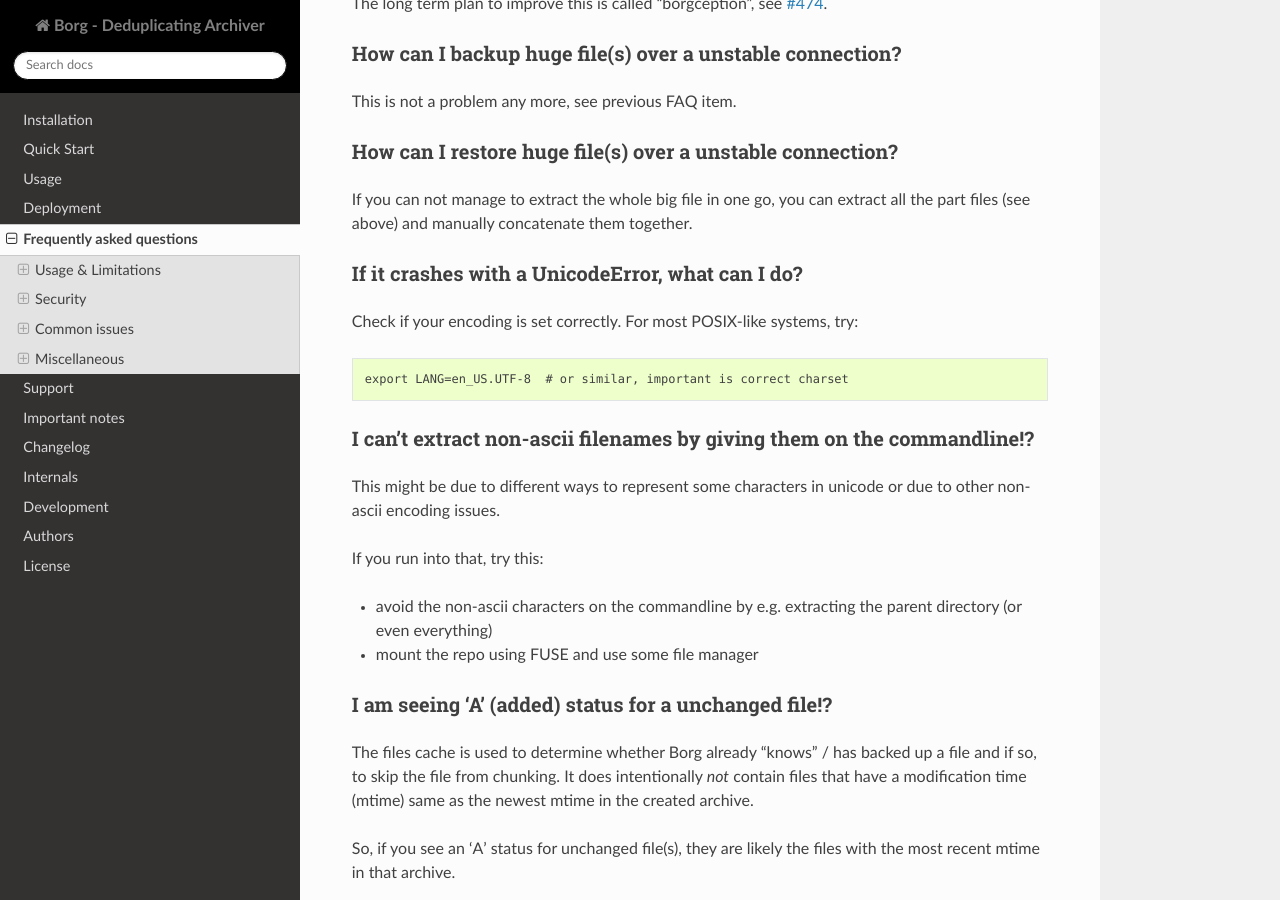
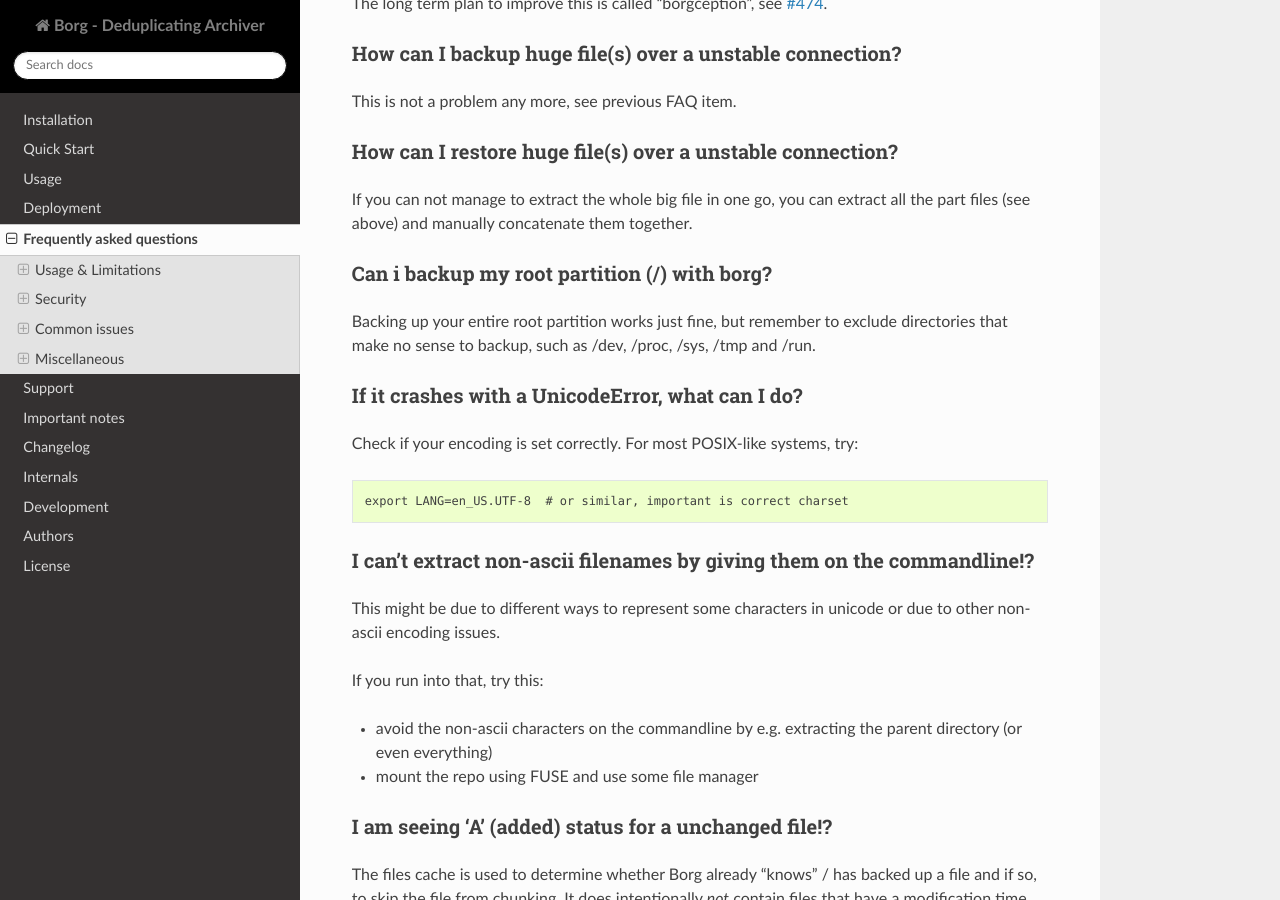
Before and after one commit to borgbackup/borg, a Sphinx documentation site: the page built from docs/faq.rst, in a window 1280 px wide and 900 px high, scrolled down 6776 px. Built offline with Sphinx 7.4.7 and the Read the Docs theme 2.0.0, drawn with Linux system fonts in a browser that asks for light colours; pages that are not in the unit, such as notebooks, are missing from menus; the version number could not be read and is left out.

Commit message:
Added FAQ section about backing up root partition
Using borgbackup to backup the root partition works fine, just
remember to exclude non-essential directories.

Signed-off-by: Fredrik Mikker <fredrik@mikker.se>

```diff
--- a/docs/faq.rst
+++ b/docs/faq.rst
@@ -353,6 +353,10 @@
 If you can not manage to extract the whole big file in one go, you can extract
 all the part files (see above) and manually concatenate them together.
 
+Can i backup my root partition (/) with borg?
+--------------------------------------------
+Backing up your entire root partition works just fine, but remember to exclude directories that make no sense to backup, such as /dev, /proc, /sys, /tmp and /run.
+
 If it crashes with a UnicodeError, what can I do?
 -------------------------------------------------
 
```
